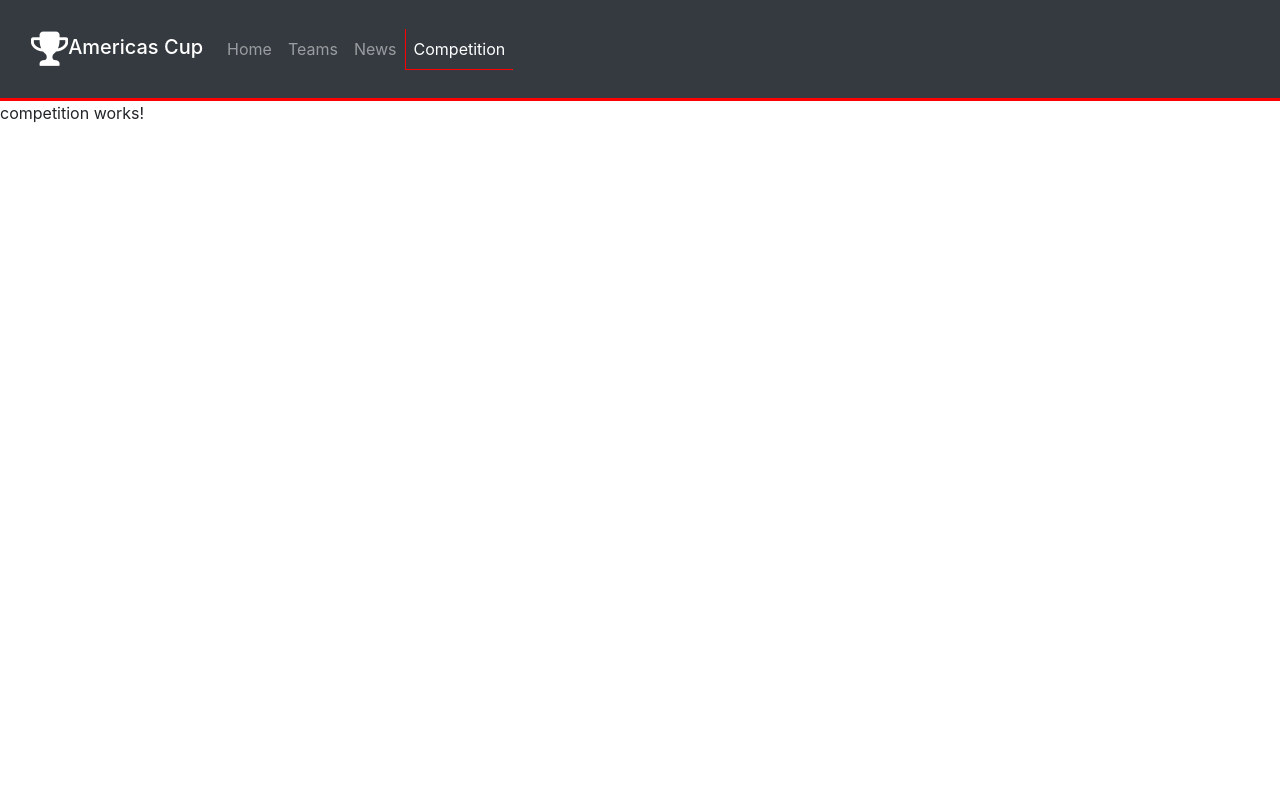
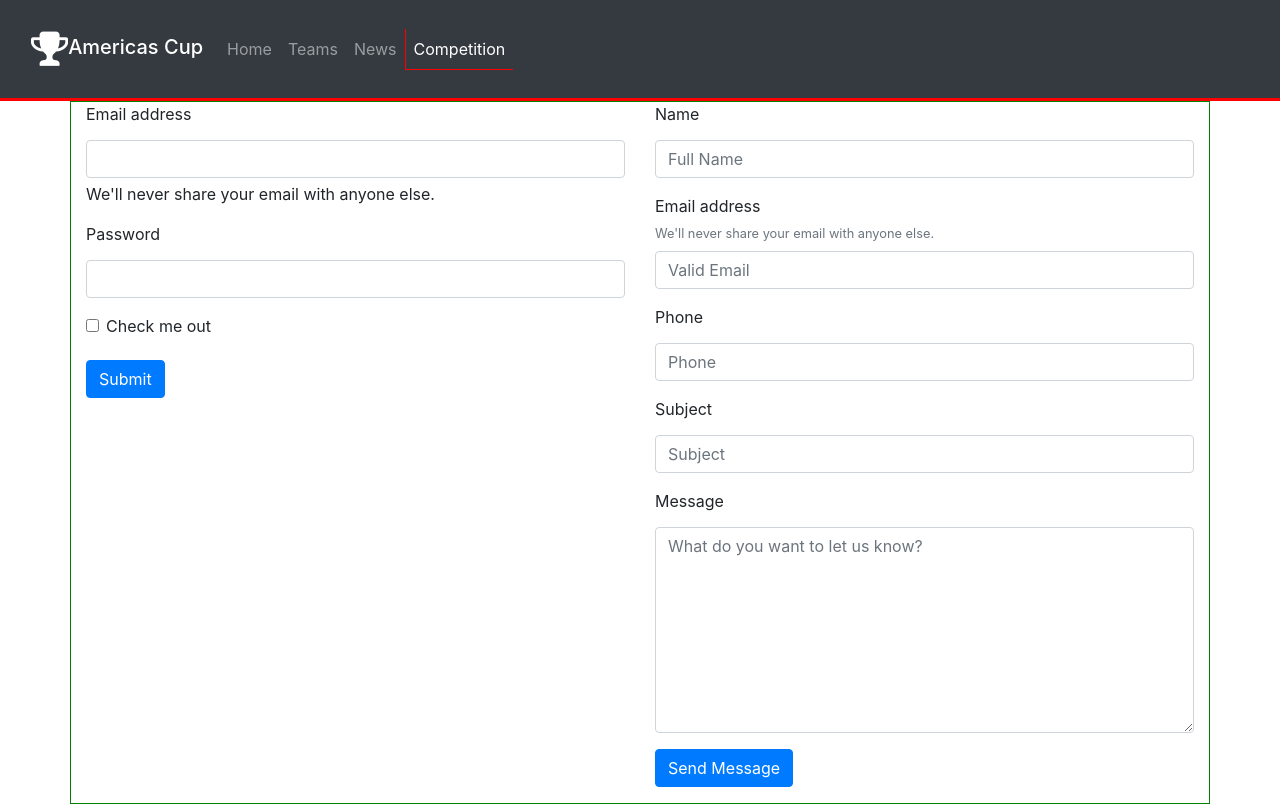
Before and after one commit to johnj974/americas-cup, an Angular app: page /competition in a window 1280 px wide. Built offline with nearby package versions, Linux system fonts and the light colour scheme.

Commit message:
rough draft page-not-found, rough form draft added

```diff
--- a/src/app/app.module.ts
+++ b/src/app/app.module.ts
@@ -9,6 +9,7 @@ import { AppRoutingModule } from './app-routing.module';
 import { PageNotFoundComponent } from './page-not-found/page-not-found.component';
 import { NewsComponent } from './news/news.component';
 import { CompetitionComponent } from './competition/competition.component';
+import { FormsModule } from '@angular/forms';
 
 @NgModule({
   declarations: [
@@ -20,7 +21,7 @@ import { CompetitionComponent } from './competition/competition.component';
     NewsComponent,
     CompetitionComponent,
   ],
-  imports: [BrowserModule, AppRoutingModule],
+  imports: [BrowserModule, AppRoutingModule, FormsModule],
   providers: [],
   bootstrap: [AppComponent],
 })
--- a/src/app/competition/competition.component.css
+++ b/src/app/competition/competition.component.css
@@ -0,0 +1,3 @@
+.container {
+  border: 1px solid green;
+}
--- a/src/app/competition/competition.component.html
+++ b/src/app/competition/competition.component.html
@@ -1 +1,122 @@
-<p>competition works!</p>
+<section id="competition">
+  <div class="container">
+    <div class="row">
+      <div class="col-md-6">
+        <form>
+          <div class="mb-3">
+            <label for="exampleInputEmail1" class="form-label"
+              >Email address</label
+            >
+            <input
+              type="email"
+              class="form-control"
+              id="exampleInputEmail1"
+              aria-describedby="emailHelp"
+            />
+            <div id="emailHelp" class="form-text">
+              We'll never share your email with anyone else.
+            </div>
+          </div>
+          <div class="mb-3">
+            <label for="exampleInputPassword1" class="form-label"
+              >Password</label
+            >
+            <input
+              type="password"
+              class="form-control"
+              id="exampleInputPassword1"
+            />
+          </div>
+          <div class="mb-3 form-check">
+            <input
+              type="checkbox"
+              class="form-check-input"
+              id="exampleCheck1"
+            />
+            <label class="form-check-label" for="exampleCheck1"
+              >Check me out</label
+            >
+          </div>
+          <button type="submit" class="btn btn-primary">Submit</button>
+        </form>
+      </div>
+      <!-- form2 -->
+      <div class="col-md-6">
+        <form (ngSubmit)="onSaveForm(entryForm)" #entryForm="ngForm">
+          <div class="form-group input-gap">
+            <label for="name" class="bold">Name</label>
+            <input
+              type="text"
+              class="form-control bg-contrast"
+              placeholder="Full Name"
+              required
+              ngModel
+              name="name"
+            />
+          </div>
+
+          <label for="contact_email" class="bold mb-0">Email address</label>
+          <small
+            id="emailHelp"
+            class="form-text text-secondary mt-0 mb-2 italic"
+            >We'll never share your email with anyone else.</small
+          >
+          <div class="form-group input-gap">
+            <div class="input-group">
+              <input
+                type="email"
+                name="email"
+                id="contact_email"
+                class="form-control bg-contrast"
+                placeholder="Valid Email"
+                required
+                ngModel
+              />
+            </div>
+          </div>
+
+          <div class="form-group input-gap">
+            <label for="phone" class="bold">Phone</label>
+            <input
+              type="number"
+              name="phone"
+              id="contact_subject"
+              class="form-control bg-contrast"
+              placeholder="Phone"
+              required
+              ngModel
+            />
+          </div>
+
+          <div class="form-group input-gap">
+            <label for="subject" class="bold">Subject</label>
+            <input
+              type="text"
+              name="subject"
+              class="form-control bg-contrast"
+              placeholder="Subject"
+              required
+              ngModel
+            />
+          </div>
+
+          <div class="form-group input-gap">
+            <label for="message" class="bold">Message</label>
+            <textarea
+              name="message"
+              class="form-control bg-contrast"
+              placeholder="What do you want to let us know?"
+              rows="8"
+              required
+              ngModel
+            ></textarea>
+          </div>
+
+          <div class="form-group">
+            <button class="btn btn-primary btn-rounded">Send Message</button>
+          </div>
+        </form>
+      </div>
+    </div>
+  </div>
+</section>
--- a/src/app/competition/competition.component.ts
+++ b/src/app/competition/competition.component.ts
@@ -1,15 +1,17 @@
 import { Component, OnInit } from '@angular/core';
+import { NgForm } from '@angular/forms';
 
 @Component({
   selector: 'app-competition',
   templateUrl: './competition.component.html',
-  styleUrls: ['./competition.component.css']
+  styleUrls: ['./competition.component.css'],
 })
 export class CompetitionComponent implements OnInit {
+  constructor() {}
 
-  constructor() { }
+  ngOnInit(): void {}
 
-  ngOnInit(): void {
+  onSaveForm(entryForm: NgForm) {
+    console.log(entryForm);
   }
-
 }
--- a/src/app/page-not-found/page-not-found.component.css
+++ b/src/app/page-not-found/page-not-found.component.css
@@ -0,0 +1,14 @@
+#pageNotFound {
+  background-image: url("../../assets/images/sinking-boat.png");
+  height: 100vh;
+}
+
+.row {
+  height: 90vh;
+}
+
+#message {
+  border: 3px solid red;
+  opacity: 0.8;
+  border-radius: 10px;
+}
--- a/src/app/page-not-found/page-not-found.component.html
+++ b/src/app/page-not-found/page-not-found.component.html
@@ -1 +1,14 @@
-<p>page-not-found works!</p>
+<section id="pageNotFound">
+  <div class="container-fluid">
+    <div class="row align-items-center text-center">
+      <div id="message" class="col-md-6 offset-md-3 py-5 bg-dark text-white">
+        <h3>You are in uncharted water!</h3>
+        <div class="d-grid gap-2">
+          <button class="btn btn-danger" type="button" (click)="onReturn()">
+            Return to Port
+          </button>
+        </div>
+      </div>
+    </div>
+  </div>
+</section>
--- a/src/app/page-not-found/page-not-found.component.ts
+++ b/src/app/page-not-found/page-not-found.component.ts
@@ -1,15 +1,17 @@
 import { Component, OnInit } from '@angular/core';
+import { ActivatedRoute, Router } from '@angular/router';
 
 @Component({
   selector: 'app-page-not-found',
   templateUrl: './page-not-found.component.html',
-  styleUrls: ['./page-not-found.component.css']
+  styleUrls: ['./page-not-found.component.css'],
 })
 export class PageNotFoundComponent implements OnInit {
+  constructor(private router: Router, private route: ActivatedRoute) {}
 
-  constructor() { }
+  ngOnInit(): void {}
 
-  ngOnInit(): void {
+  onReturn() {
+    this.router.navigate([''], { relativeTo: this.route });
   }
-
 }
```
Also changed, not shown: src/assets/images/sinking-boat.png (added).
